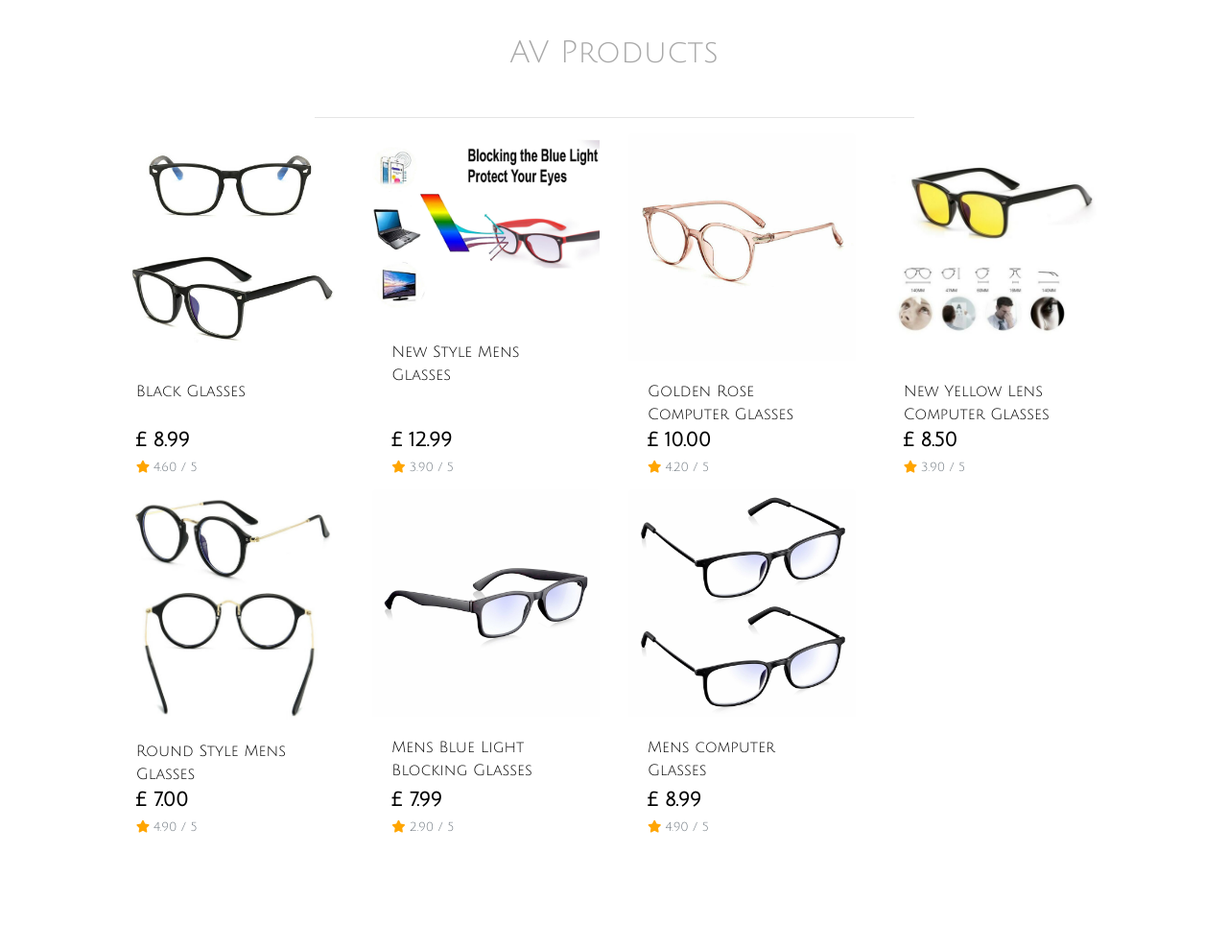
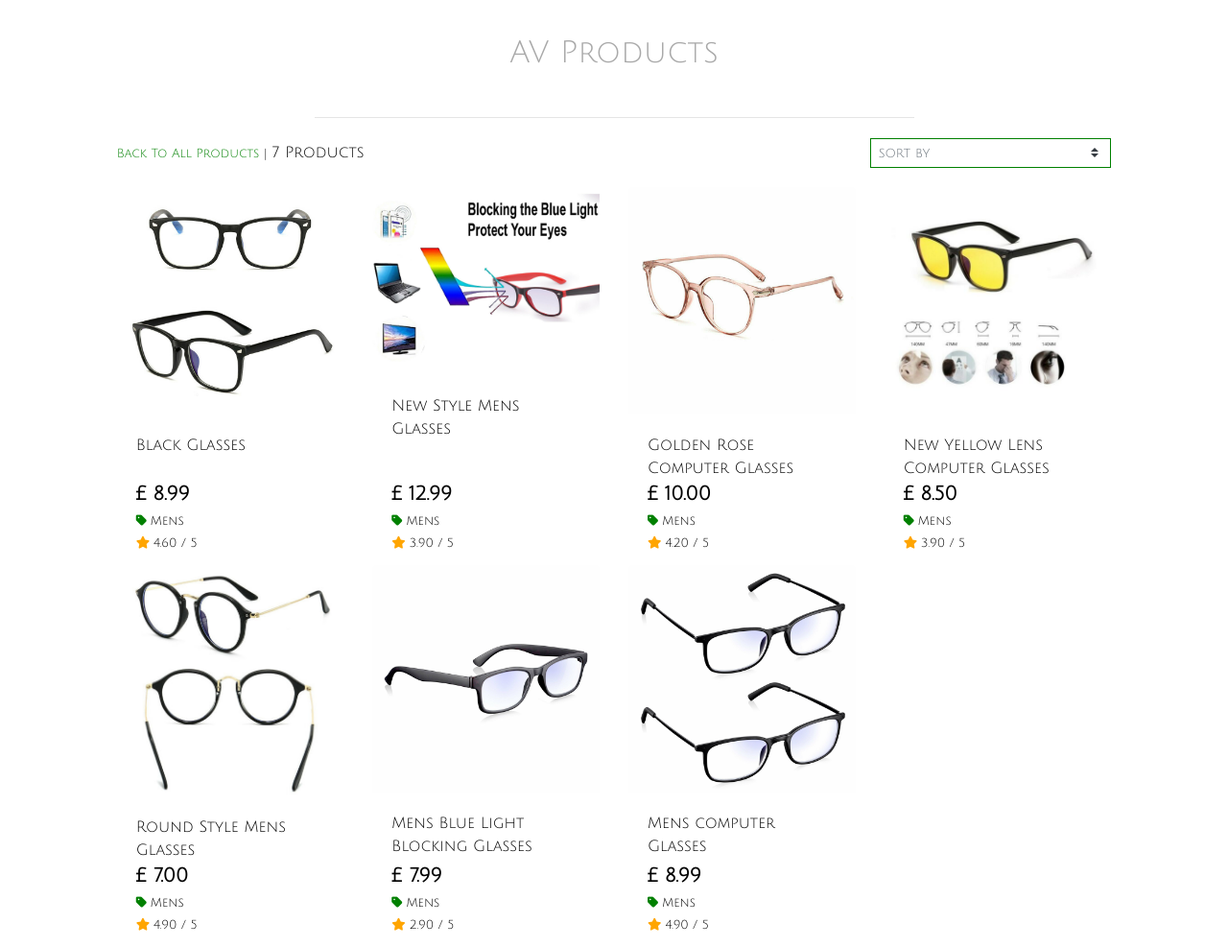
Before and after one commit to atvars/av_glasses, a Django app: page /products/?category=mens in a window 1280 px wide. Shown: the part 192-1179 px from the top of the page at 96% size. Before the commit the page ends 1060 px from the top, so only its background shows below. Run offline with Django 3.2, Linux system fonts and the light colour scheme; data comes from the database, SQL or seed files in the repository; some libraries are stand-ins or nearby versions.

Commit message:
added sorting box and option to show product count

```diff
--- a/products/templates/products/products.html
+++ b/products/templates/products/products.html
@@ -20,7 +20,31 @@
         </div>
         <div class="row">
             <div class="product-container col-10 offset-1">
-                <div class="row mt-1 mb-2"></div>
+                <div class="row mt-1 mb-2">
+                     <div class="col-12 col-md-6 my-auto order-md-last d-flex justify-content-center justify-content-md-end">
+                        <div class="sort-select-wrapper w-50">
+                            <select id="sort-selector" class="custom-select custom-select-sm text-muted rounded-0 border border-{% if real_sorting != 'None_None' %}info{% else %}green{% endif %}">
+                                <option value="reset" {% if real_sorting == 'None_None' %}selected{% endif %}>sort by</option>
+                                <option value="price_asc" {% if real_sorting == 'price_asc' %}selected{% endif %}>Price (low to high)</option>
+                                <option value="price_desc" {% if real_sorting == 'price_desc' %}selected{% endif %}>Price (high to low)</option>
+                                <option value="rating_asc" {% if real_sorting == 'rating_asc' %}selected{% endif %}>Rating (low to high)</option>
+                                <option value="rating_desc" {% if real_sorting == 'rating_desc' %}selected{% endif %}>Rating (high to low)</option>
+                                <option value="name_asc" {% if creal_sorting == 'name_asc' %}selected{% endif %}>Name (A-Z)</option>
+                                <option value="name_desc" {% if real_sorting == 'name_desc' %}selected{% endif %}>Name (Z-A)</option>
+                                <option value="category_asc" {% if real_sorting == 'category_asc' %}selected{% endif %}>Category (A-Z)</option>
+                                <option value="category_desc" {% if real_sorting == 'category_desc' %}selected{% endif %}>Category (Z-A)</option>
+                            </select>
+                        </div>
+                    </div>
+                    <div class="col-12 col-md-6 order-md-first">
+                        <p class="text-black mt-3 text-center text-md-left">
+                            {% if search_term or current_categories or real_sorting != 'None_None' %}
+                                <span class="small"><a class="text-green" href="{% url 'products' %}">Back To All Products</a> | </span>
+                            {% endif %}
+                            {{ products|length }} Products{% if search_term %} found for <strong>"{{ search_term }}"</strong>{% endif %}
+                        </p>
+                    </div>
+                </div>
                 <div class="row">
                     {% for product in products %}
                         <div class="col-sm-6 col-md-6 col-lg-4 col-xl-3">
@@ -41,10 +65,17 @@
                                     <div class="row">
                                         <div class="col">
                                             <p class="lead mb-0 text-left text-black font-weight-bold">£ {{ product.price }}</p>
+                                            {% if product.category %}
+                                            <p class="small mt-1 mb-0">
+                                                <a class="text-black" href="{% url 'products' %}?category={{ product.category.name }}">
+                                                    <i class="fas fa-tag text-green mr-1"></i>{{ product.category.frontend_name }}
+                                                </a>
+                                            </p>
+                                            {% endif %}
                                             {% if product.rating %}
-                                                <small class="text-muted"><i class="fas fa-star text-orange mr-1"></i>{{ product.rating }} / 5</small>
+                                                <small class="text-black"><i class="fas fa-star text-orange mr-1"></i>{{ product.rating }} / 5</small>
                                             {% else %}
-                                                <small class="text-muted">No Rating</small>
+                                                <small class="text-black">No Rating</small>
                                             {% endif %}
                                         </div>
                                     </div>
--- a/products/views.py
+++ b/products/views.py
@@ -22,7 +22,8 @@
             if sortkey == 'name':
                 sortkey = 'lower_name'
                 products = products.annotate(lower_name=Lower('name'))
-
+            if sortkey == 'category':
+                sortkey = 'category__name'
             if 'direction' in request.GET:
                 direction = request.GET['direction']
                 if direction == 'desc':
--- a/static/css/base.css
+++ b/static/css/base.css
@@ -103,6 +103,14 @@
     border: 1px solid black !important;
 }
 
+.border-green {
+    border: 1px solid green !important;
+}
+
+.border-info {
+    border-color: green!important;
+}
+
 .look {
 	height: 100%;
 	width: 100%;
@@ -112,6 +120,7 @@
 	background: white;
 	z-index: -1;
 }
+
 
 /* -------------------------------- Media Queries */
 
```
Also changed, not shown: products/templates/products/product_detail.html (+9 -2 lines).
